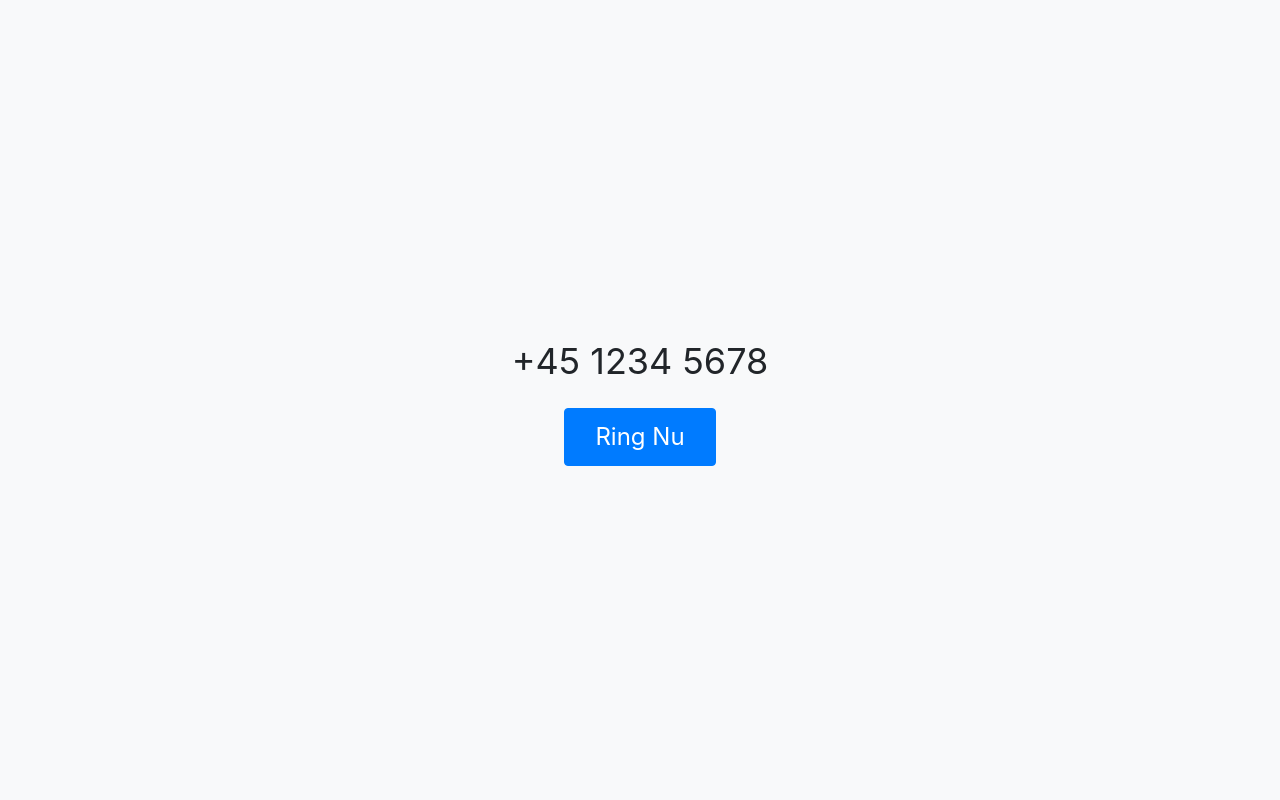
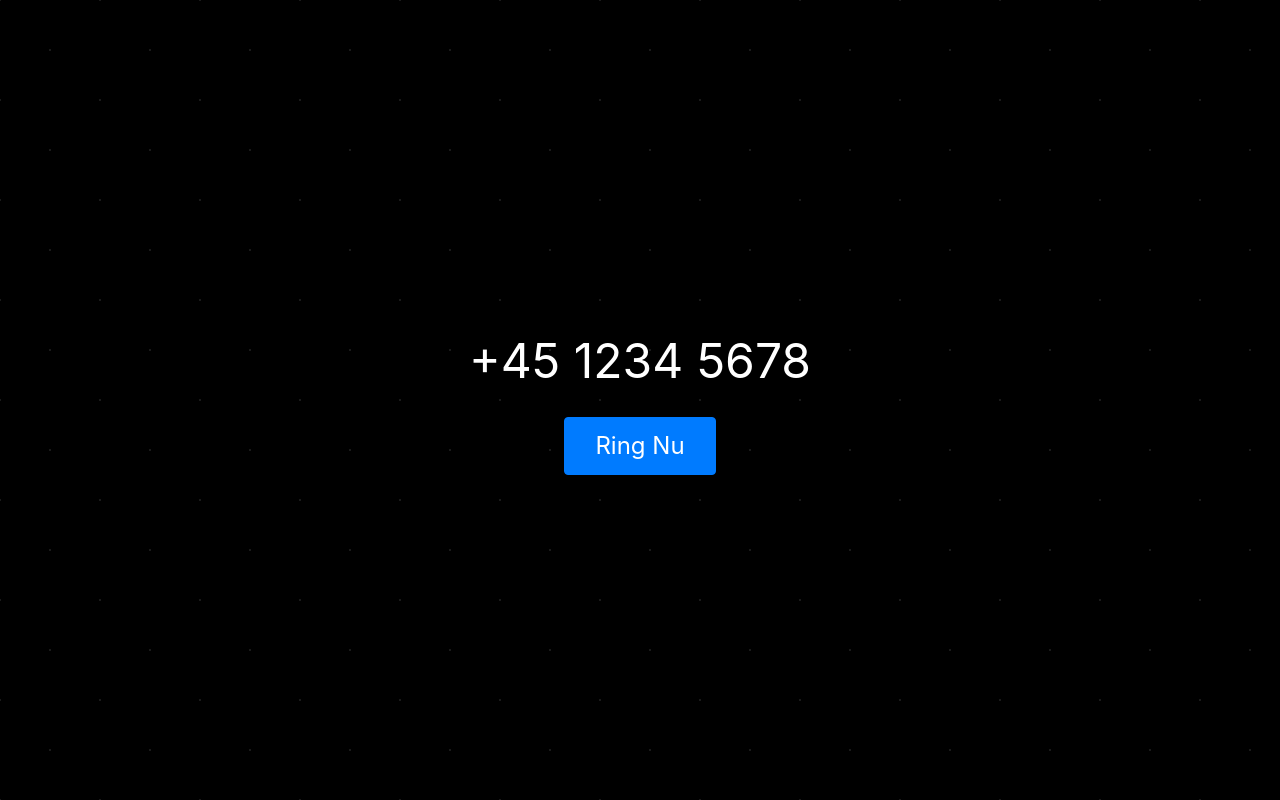
Before and after one commit to bytur/bytur.github.io, a plain HTML site: page index.html in a window 1280 px wide. Drawn offline with nearby package versions, Linux system fonts and the light colour scheme.

Commit message:
Update index.html

```diff
--- a/index.html
+++ b/index.html
@@ -7,22 +7,39 @@
   <link href="https://stackpath.bootstrapcdn.com/bootstrap/4.5.2/css/bootstrap.min.css" rel="stylesheet">
   <style>
     body {
+      margin: 0;
+      padding: 0;
       display: flex;
       justify-content: center;
       align-items: center;
       height: 100vh;
-      background-color: #f8f9fa;
+      background-color: #000;
+      background-image: radial-gradient(rgba(255, 255, 255, 0.1) 1px, transparent 1px), radial-gradient(rgba(255, 255, 255, 0.1) 1px, transparent 1px);
+      background-size: 100px 100px;
+      background-position: 0 0, 50px 50px;
     }
     .phone-container {
       text-align: center;
+      color: #fff;
+      animation: fadeInUp 1s ease-in-out;
     }
     .phone-number {
-      font-size: 36px;
+      font-size: 48px;
       margin-bottom: 20px;
     }
     .btn {
       font-size: 24px;
       padding: 10px 30px;
+    }
+    @keyframes fadeInUp {
+      0% {
+        opacity: 0;
+        transform: translateY(20px);
+      }
+      100% {
+        opacity: 1;
+        transform: translateY(0);
+      }
     }
   </style>
 </head>
```
